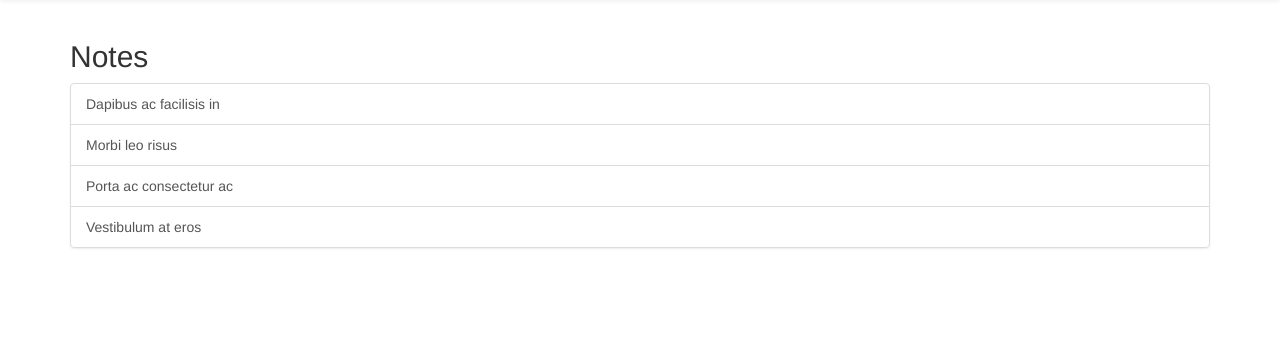
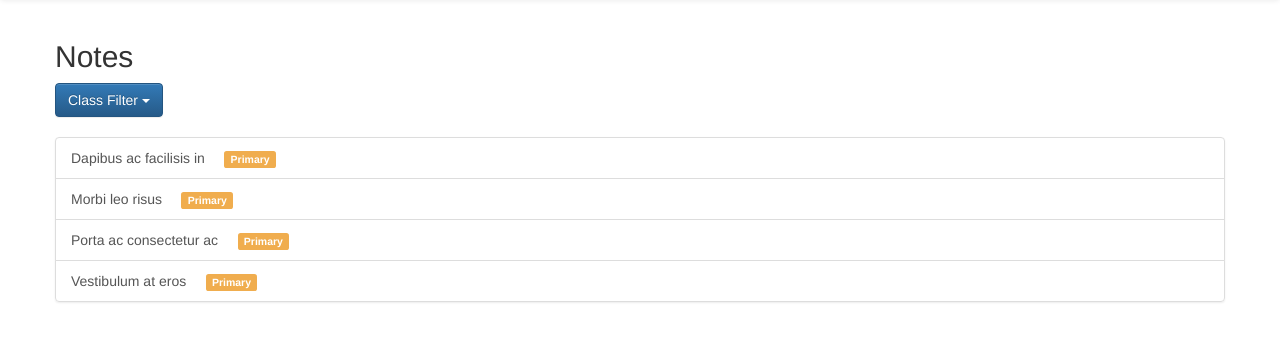
Before and after one commit to buckbaskin/notess, a Flask app: page /notes in a window 1280 px wide. Shown: the part 52-394 px from the top of the page. Run offline with Flask 2, Linux system fonts and the light colour scheme; parts of the project's set-up code (start-up, migrations or seed data) failed here and were passed over; some libraries are stand-ins or nearby versions.

Commit message:
mocking out class labels and class filter dropdown

```diff
--- a/templates/notes_page.html
+++ b/templates/notes_page.html
@@ -15,13 +15,27 @@
   {% include "navbar.html" %}
 
   <div class="container">
-    <h2>Notes</h2>
-    <ul class="list-group">
-      <a href="#" class="list-group-item list-group-item-action">Dapibus ac facilisis in</a>
-      <a href="#" class="list-group-item list-group-item-action">Morbi leo risus</a>
-      <a href="#" class="list-group-item list-group-item-action">Porta ac consectetur ac</a>
-      <a href="#" class="list-group-item list-group-item-action">Vestibulum at eros</a>
-    </ul>
+    <div class="row"><h2>Notes</h2></div>
+    <div class="row">
+      <div class="dropdown">
+        <button class="btn btn-primary dropdown-toggle" type="button" data-toggle="dropdown">Class Filter
+          <span class="caret"></span></button>
+          <ul class="dropdown-menu">
+            <li><a href="#">All</a></li>
+            <li><a href="#">CSS</a></li>
+            <li><a href="#">JavaScript</a></li>
+          </ul>
+        </div>
+    </div>
+    <br>
+    <div class="row">
+      <ul class="list-group">
+        <a href="#" class="list-group-item list-group-item-action">Dapibus ac facilisis in &nbsp;&nbsp;&nbsp;&nbsp;<span class="label label-warning classTag">Primary</span></a>
+        <a href="#" class="list-group-item list-group-item-action">Morbi leo risus &nbsp;&nbsp;&nbsp;&nbsp;<span class="label label-warning classTag">Primary</span></a>
+        <a href="#" class="list-group-item list-group-item-action">Porta ac consectetur ac &nbsp;&nbsp;&nbsp;&nbsp;<span class="label label-warning classTag">Primary</span></a>
+        <a href="#" class="list-group-item list-group-item-action">Vestibulum at eros &nbsp;&nbsp;&nbsp;&nbsp;<span class="label label-warning classTag">Primary</span></a>
+      </ul>
+    </div>
   </div>
 </body>
 
```
